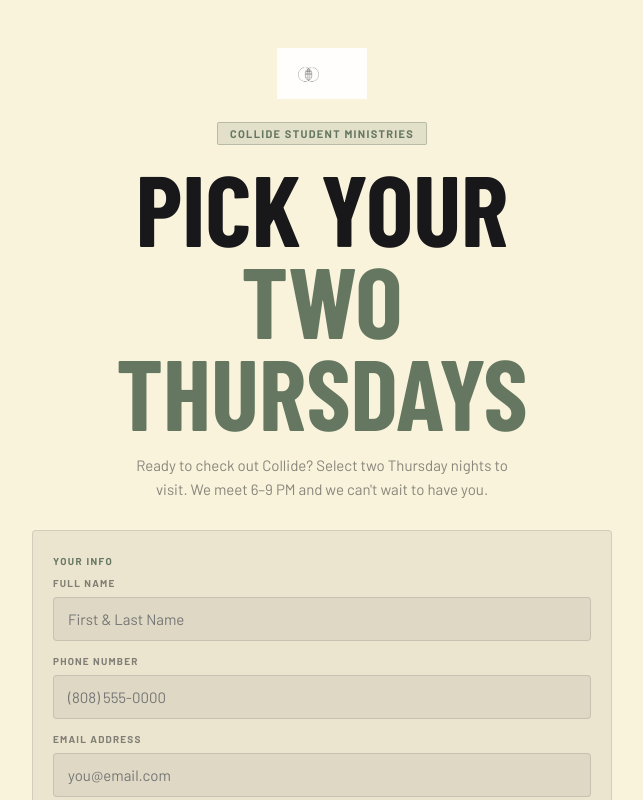
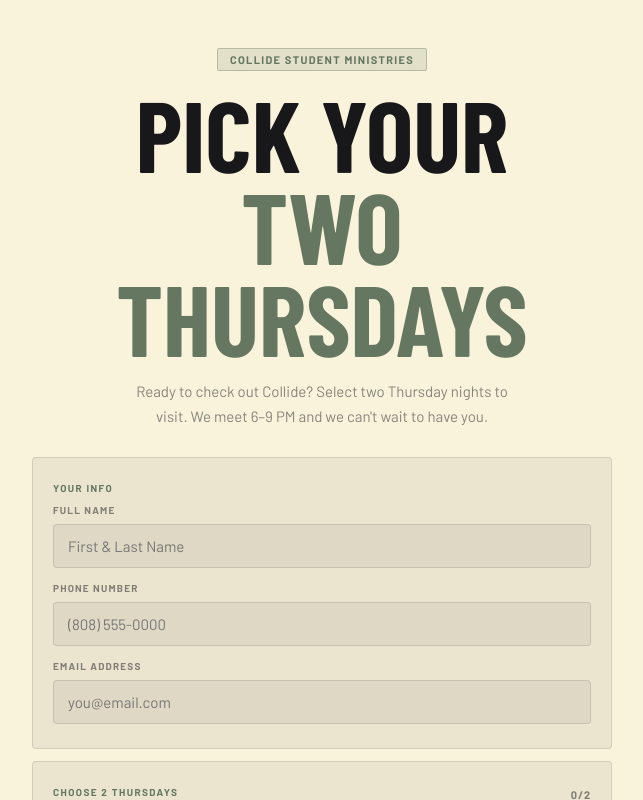
Before and after one commit to brettnakasone/collide-visitor-app, a React (Create React App) app: page / in a window 1280 px wide. Shown: the top 800 px of the page, without its empty margins (318-961 px from the left). Built offline with nearby package versions, Linux system fonts and the light colour scheme; a web font is replaced by a local one.

Commit message:
Update App.js

```diff
--- a/src/App.js
+++ b/src/App.js
@@ -137,10 +137,7 @@ function ConfirmView({ name, visit1, visit2 }) {
       <GlobalStyle />
 
       <div style={{ width:'100%', maxWidth:580, paddingTop:52, paddingBottom:32, textAlign:'center' }}>
-        <img src="/logo-stamp.jpg" alt="Collide" style={{ width:110, height:'auto', marginBottom:20, opacity:0.85 }} />
-        <div style={{ display:'block' }}>
-          <Badge c="You're Confirmed!" />
-        </div>
+        <Badge c="You're Confirmed!" />
         <h1 className="display" style={{ fontSize:'clamp(52px,12vw,88px)', color:'var(--text)', marginBottom:8 }}>
           SEE YOU<br /><span style={{ color:'var(--secondary)' }}>THURSDAY</span>
         </h1>
@@ -297,10 +294,7 @@ export default function App() {
 
 
       <div style={{ width:'100%', maxWidth:580, paddingTop:48, paddingBottom:28, textAlign:'center' }}>
-        <img src="/logo-globe.jpg" alt="Collide" style={{ width:90, height:'auto', marginBottom:20, opacity:0.9 }} />
-        <div style={{ display:'block' }}>
-          <Badge c="Collide Student Ministries" />
-        </div>
+        <Badge c="Collide Student Ministries" />
         <h1 className="display" style={{ fontSize:'clamp(52px,13vw,100px)', color:'var(--text)' }}>
           PICK YOUR<br /><span style={{ color:'var(--secondary)' }}>TWO THURSDAYS</span>
         </h1>
```
